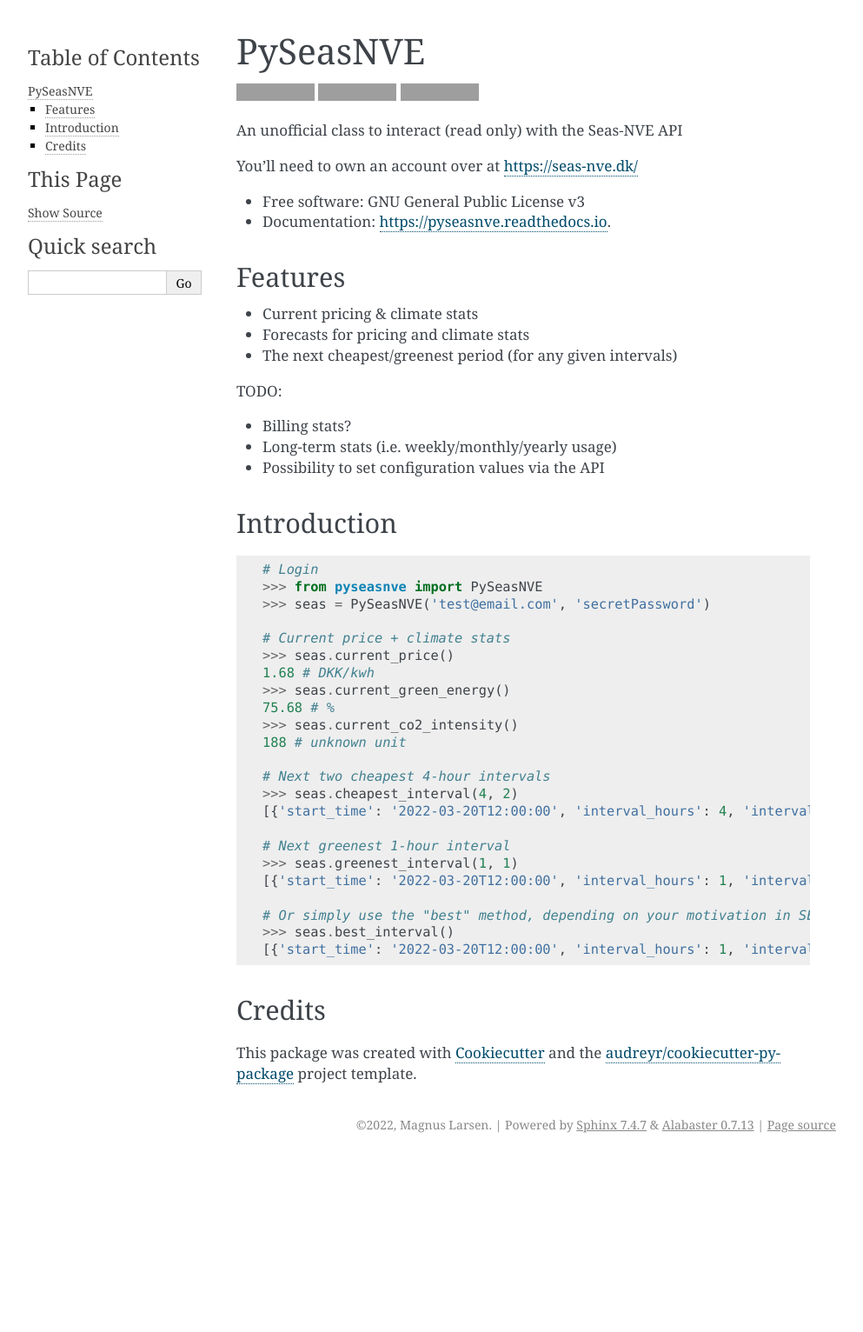
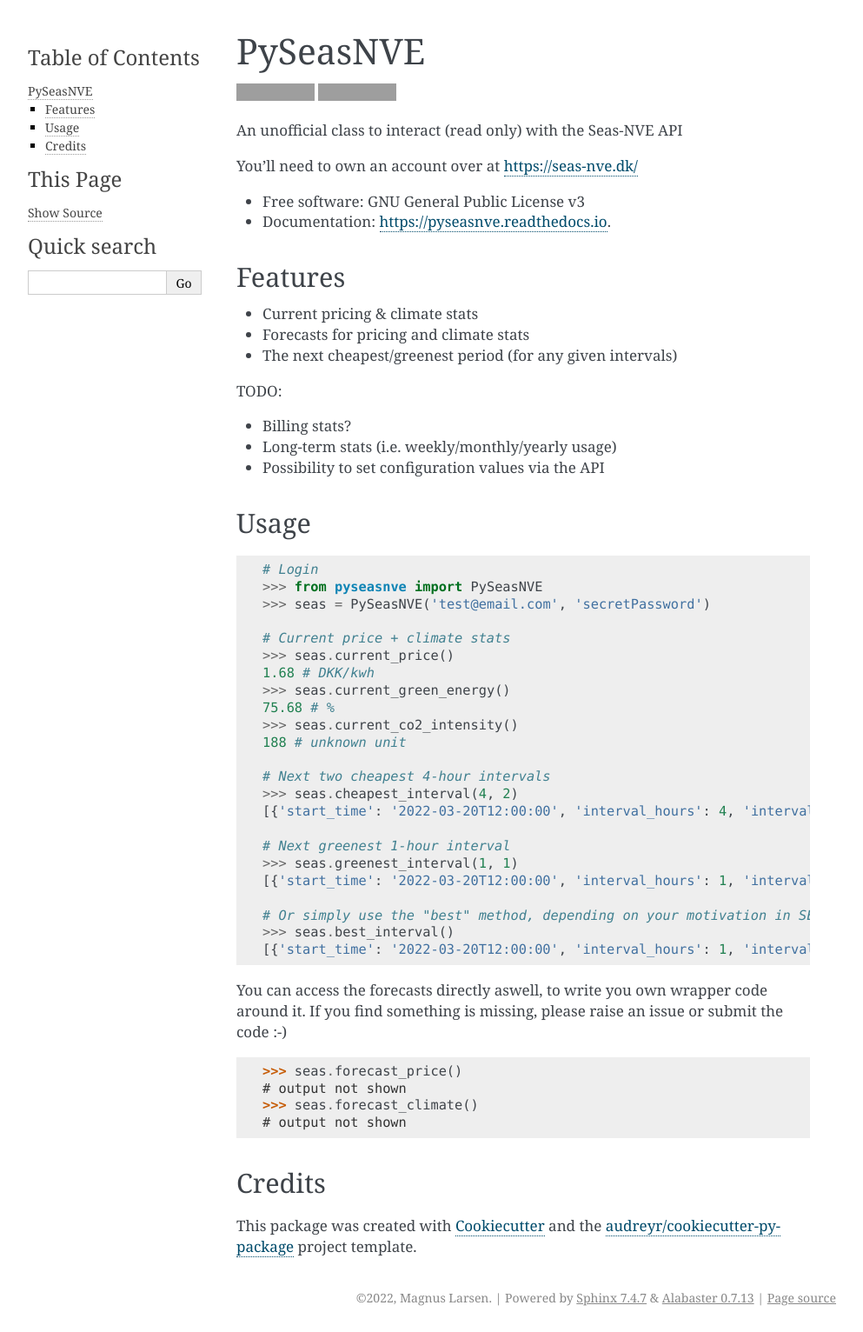
Before and after one commit to magnuslarsen/pyseasnve, a Sphinx documentation site: the page built from docs/readme.rst, in a window 1280 px wide. Shown: the whole page at 87% size, without its empty margins (148-1141 px from the left). Built offline with Sphinx 7.4.7, drawn with Linux system fonts in a browser that asks for light colours; before the commit the page ends 1333 px from its top, so only the background shows below that; grey boxes are pictures that could not be loaded.

```diff
--- a/CONTRIBUTING.rst
+++ b/CONTRIBUTING.rst
@@ -102,9 +102,7 @@ Before you submit a pull request, check that it meets these guidelines:
 2. If the pull request adds functionality, the docs should be updated. Put
    your new functionality into a function with a docstring, and add the
    feature to the list in README.rst.
-3. The pull request should work for Python 3.5, 3.6, 3.7 and 3.8, and for PyPy. Check
-   https://travis-ci.com/magnuslarsen/pyseasnve/pull_requests
-   and make sure that the tests pass for all supported Python versions.
+3. The pull request should work for Python 3.6 and newer
 
 Tips
 ----
@@ -124,5 +122,3 @@ Then run::
 $ bump2version patch # possible: major / minor / patch
 $ git push
 $ git push --tags
-
-Travis will then deploy to PyPI if tests pass.
--- a/README.rst
+++ b/README.rst
@@ -5,9 +5,6 @@ PySeasNVE
 
 .. image:: https://img.shields.io/pypi/v/pyseasnve.svg
         :target: https://pypi.python.org/pypi/pyseasnve
-
-.. image:: https://img.shields.io/travis/magnuslarsen/pyseasnve.svg
-        :target: https://travis-ci.com/magnuslarsen/pyseasnve
 
 .. image:: https://readthedocs.org/projects/pyseasnve/badge/?version=latest
         :target: https://pyseasnve.readthedocs.io/en/latest/?version=latest
@@ -39,7 +36,7 @@ TODO:
 * Possibility to set configuration values via the API
 
 
-Introduction
+Usage
 ------------
 .. code-block:: python
 
@@ -67,6 +64,18 @@ Introduction
         >>> seas.best_interval()
         [{'start_time': '2022-03-20T12:00:00', 'interval_hours': 1, 'interval_avg_kwh_price': 1.57, 'interval_avg_kwh_price_estimate': False, 'interval_avg_green_energy_percent': 75.68, 'interval_avg_green_energy_percent_estimate': False}, {'start_time': '2022-03-20T13:00:00', 'interval_hours': 1, 'interval_avg_kwh_price': 1.57, 'interval_avg_kwh_price_estimate': False, 'interval_avg_green_energy_percent': 75.68, 'interval_avg_green_energy_percent_estimate': False}, {'start_time': '2022-03-20T14:00:00', 'interval_hours': 1, 'interval_avg_kwh_price': 1.57, 'interval_avg_kwh_price_estimate': False, 'interval_avg_green_energy_percent': 75.68, 'interval_avg_green_energy_percent_estimate': False}]
 
+You can access the forecasts directly aswell, to write you own wrapper code around it.
+If you find something is missing, please raise an issue or submit the code :-)
+
+
+.. code-block:: python
+
+        >>> seas.forecast_price()
+        # output not shown
+        >>> seas.forecast_climate()
+        # output not shown
+
+
 Credits
 -------
 
--- a/docs/index.rst
+++ b/docs/index.rst
@@ -7,7 +7,6 @@ Welcome to PySeasNVE's documentation!
 
    readme
    installation
-   usage
    modules
    contributing
    authors
```
Also changed, not shown: 3 other files.
